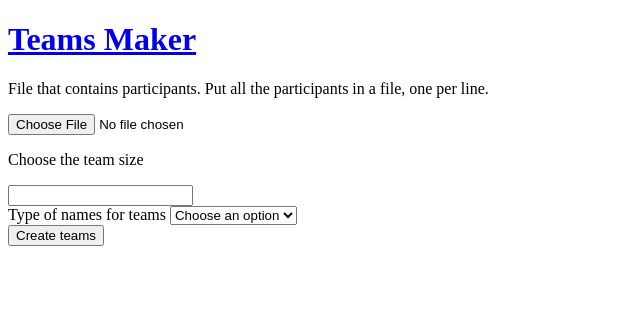
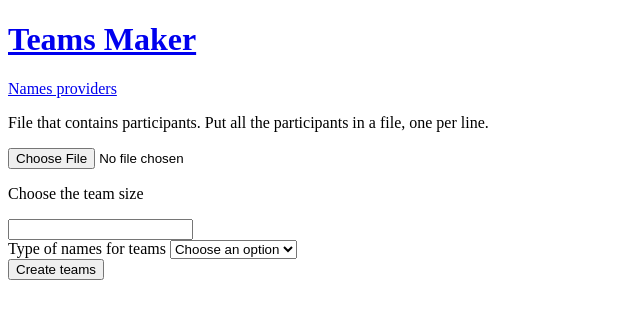
Before and after one commit to your-tools/teams-maker, a FastAPI app: template webapp_project/templates/home/index.html in a window 1280 px wide. Shown: the top 319 px of the page, without its empty margins (0-640 px from the left). Run offline with FastAPI, Linux system fonts and the light colour scheme; the template is opened without the code that fills it, so the values that code supplies are empty.

Commit message:
feat: names providers basic route

```diff
--- a/webapp_project/main.py
+++ b/webapp_project/main.py
@@ -48,3 +48,9 @@ def teams_create(
     }
 
     return templates.TemplateResponse("teams/teams.html", context)
+
+
+@app.get("/teams/names-providers")
+def names_providers(request: Request):
+    context = {"request": request}
+    return templates.TemplateResponse("teams/names-providers.html", context)
--- a/webapp_project/templates/shared/_layout.html
+++ b/webapp_project/templates/shared/_layout.html
@@ -10,8 +10,10 @@
   </head>
 
   <body>
-    <h1><a href="/">Teams Maker</a></h1>
-
+    <div>
+      <h1><a href="/">Teams Maker</a></h1>
+      <a href="/teams/names-providers">Names providers</a>
+    </div>
     <div>{% block main_content %}{% endblock %}</div>
   </body>
 </html>
```
Also changed, not shown: webapp_project/templates/teams/names-providers.html (added, +11 -0 lines).
